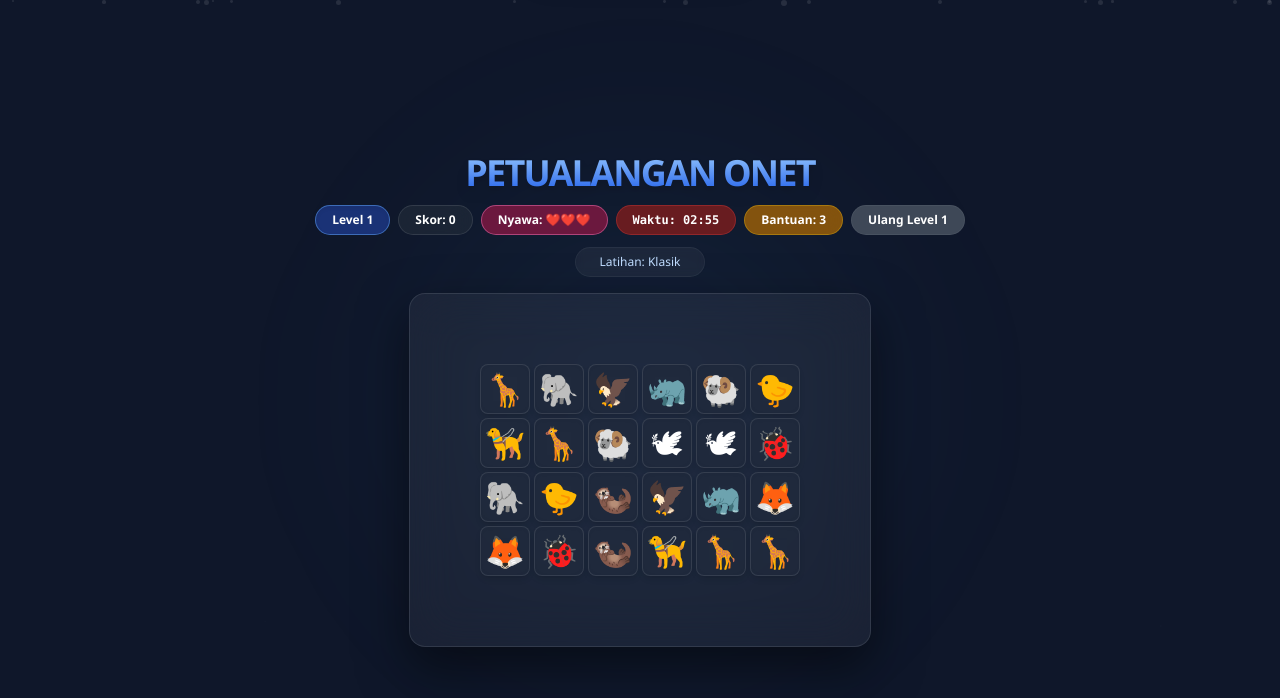
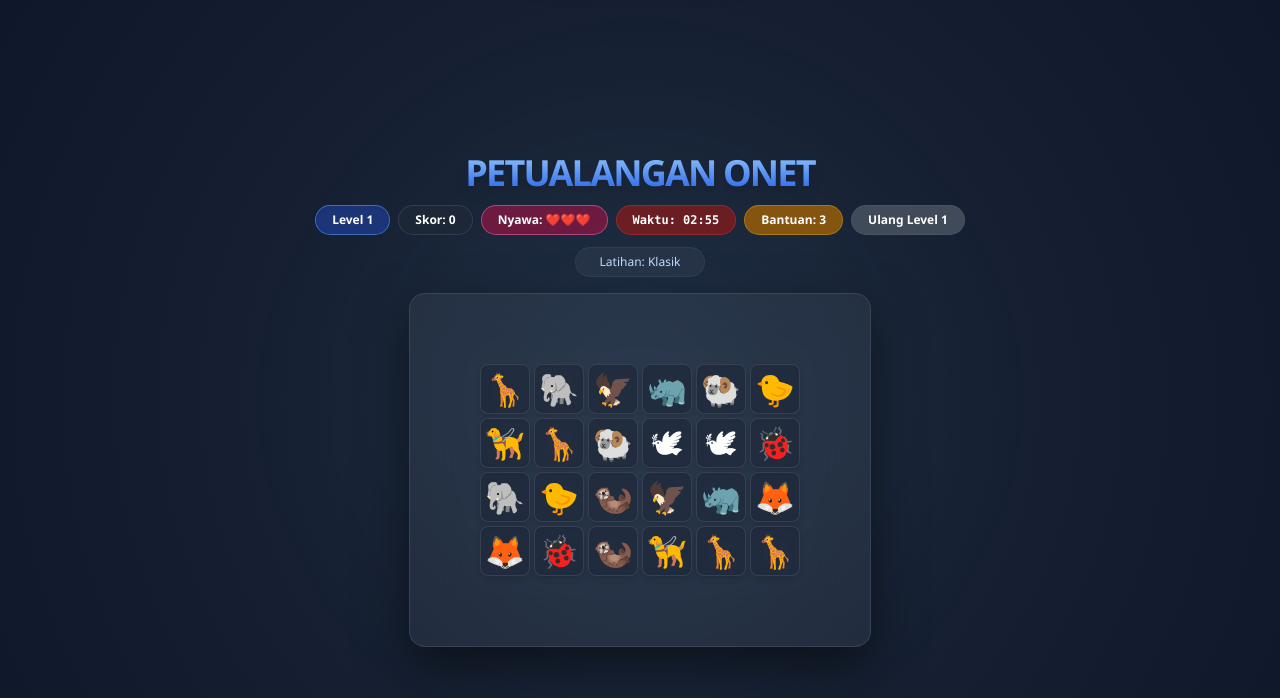
Before and after one commit to humassmkn2tegalsari/Petualangan-Onet, a plain HTML site: page index.html in a window 1280 px wide. Drawn offline with nearby package versions, Linux system fonts and the light colour scheme.

Commit message:
Update index.html

```diff
--- a/index.html
+++ b/index.html
@@ -4,7 +4,7 @@
     <link rel="icon" type="image/png" href="favicon.png">
     <meta charset="UTF-8">
     <meta name="viewport" content="width=device-width, initial-scale=1.0">
-    <title>Petualangan Onet</title>
+    <title>Petualangan Onet - 10 Levels</title>
     <script src="https://cdn.tailwindcss.com"></script>
     <style>
         body {
@@ -16,38 +16,15 @@
             position: relative;
         }
 
-        /* Latar belakang statis */
+        /* Latar belakang statis yang ringan */
         .dynamic-bg {
             position: fixed;
             top: 0;
             left: 0;
             width: 100%;
             height: 100%;
-            background: #0f172a;
+            background: radial-gradient(circle at center, #1e293b 0%, #0f172a 100%);
             z-index: -2;
-        }
-
-        .floating-particles {
-            position: fixed;
-            top: 0;
-            left: 0;
-            width: 100%;
-            height: 100%;
-            pointer-events: none;
-            z-index: -1;
-        }
-
-        .floating-particle {
-            position: absolute;
-            background: rgba(255, 255, 255, 0.1);
-            border-radius: 50%;
-            animation: float 20s linear infinite;
-        }
-
-        @keyframes float {
-            from { transform: translateY(100vh) scale(0); opacity: 0; }
-            50% { opacity: 0.5; }
-            to { transform: translateY(-10vh) scale(1.5); opacity: 0; }
         }
 
         .bg-glow {
@@ -179,7 +156,6 @@
 <body class="flex flex-col items-center justify-center min-h-screen p-4">
 
     <div class="dynamic-bg"></div>
-    <div class="floating-particles" id="particleContainer"></div>
     <div class="bg-glow"></div>
 
     <div id="statusMsg" class="status-msg">🌀 Mengacak Papan...</div>
@@ -213,24 +189,6 @@
     </div>
 
     <script>
-        function createBackgroundParticles() {
-            const container = document.getElementById('particleContainer');
-            if(!container) return;
-            container.innerHTML = '';
-            const count = 30;
-            for(let i = 0; i < count; i++) {
-                const p = document.createElement('div');
-                p.className = 'floating-particle';
-                const size = Math.random() * 4 + 2;
-                p.style.width = `${size}px`;
-                p.style.height = `${size}px`;
-                p.style.left = `${Math.random() * 100}vw`;
-                p.style.animationDuration = `${Math.random() * 15 + 15}s`;
-                p.style.animationDelay = `${Math.random() * 20}s`;
-                container.appendChild(p);
-            }
-        }
-
         const emojis = ['🐶', '🐱', '🐭', '🐹', '🐰', '🦊', '🐻', '🐼', '🐨', '🐯', '🦁', '🐮', '🐷', '🐸', '🐵', '🐔', '🐧', '🐦', '🐤', '🦆', '🦅', '🦉', '🦇', '🐺', '🐗', '🐴', '🦄', '🐝', '🐛', '🦋', '🐌', '🐞', '🐜', '🦟', '🦗', '🕷', '🦂', '🐢', '🐍', '🦎', '🦖', '🐙', '🦑', '🦐', '🦞', '🦀', '🐡', '🐠', '🐟', '🐬', '🐳', '🐋', '🦈', '🐊', '🐅', '🐆', '🦓', '🐘', '🦏', '🦛', '🐪', '🐫', '🦒', '🦘', '🐃', '🐂', '🐄', '🐎', '🐖', '🐏', '🐑', '🐐', '🦌', '🐕', '🐩', '🐈', '🐓', '🦃', '🦚', '🦜', '🦢', '🦩', '🕊', '🐇', '🦝', '🦨', '🦡', '🦦', '🦥', '🦮', '🐕‍🦺', '🦙'];
 
         const LEVELS = [
@@ -708,7 +666,7 @@
         }
 
         window.onload = function() {
-            createBackgroundParticles();
+            // Animasi partikel dihapus untuk performa maksimal
             initGame();
         };
         window.onresize = resizeCanvas;
```
